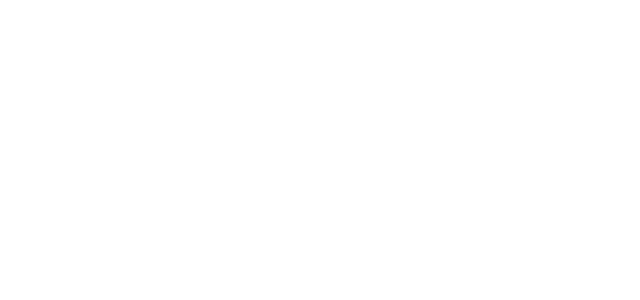
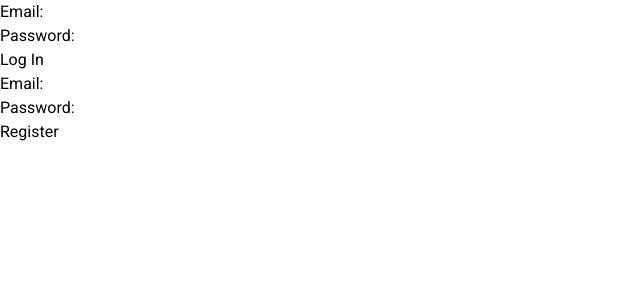
Before and after one commit to No-Country/C10-32-m-mern, a React (Vite) app in the folder client/: page / in a window 1280 px wide. Shown: the top 300 px of the page, without its empty margins (0-640 px from the left). Built offline with nearby package versions, Linux system fonts and the light colour scheme; a web font is replaced by a local one.

Commit message:
logIn register actualization

```diff
--- a/client/src/App.tsx
+++ b/client/src/App.tsx
@@ -1,14 +1,36 @@
-import {
-  BrowserRouter as Router,
-  Routes,
-  Route,
-  Link,
-} from "react-router-dom";
-import Login from "./components/LogIn";
+import React, { useState } from "react";
+import LogIn from "./components/LogIn";
 import Register from "./components/Register";
 
-function App() {
-  return <div></div>;
+interface User {
+  email: string;
+  password: string;
 }
 
+const App = () => {
+  const [user, setUser] = useState<User | null>(null);
+
+  const handleLogIn = (email: string, password: string) => {
+    // Aquí debería hacer una petición al servidor para autenticar al usuario
+    // y almacenar el token de autenticación en el estado de la aplicación.
+    setUser({ email, password });
+  };
+
+  const handleRegister = (
+    email: string,
+    password: string
+  ) => {
+    // Aquí debería hacer una petición al servidor para crear un nuevo usuario
+    // y almacenar el token de autenticación en el estado de la aplicación.
+    setUser({ email, password });
+  };
+
+  return (
+    <div>
+      <LogIn onLogIn={handleLogIn} />
+      <Register onRegister={handleRegister} />
+    </div>
+  );
+};
+
 export default App;
--- a/client/src/components/Register.tsx
+++ b/client/src/components/Register.tsx
@@ -1,7 +1,45 @@
-import React from "react";
+import React, { useState } from "react";
 
-const Register = () => {
-  return <div>Register</div>;
+interface RegisterProps {
+  onRegister: (email: string, password: string) => void;
+}
+
+const Register = ({ onRegister }: RegisterProps) => {
+  const [email, setEmail] = useState("");
+  const [password, setPassword] = useState("");
+
+  const handleSubmit = (
+    e: React.FormEvent<HTMLFormElement>
+  ) => {
+    e.preventDefault();
+    onRegister(email, password);
+  };
+
+  return (
+    <form onSubmit={handleSubmit}>
+      <div>
+        <label htmlFor="email">Email:</label>
+        <input
+          type="email"
+          id="email"
+          value={email}
+          onChange={(e) => setEmail(e.target.value)}
+          required
+        />
+      </div>
+      <div>
+        <label htmlFor="password">Password:</label>
+        <input
+          type="password"
+          id="password"
+          value={password}
+          onChange={(e) => setPassword(e.target.value)}
+          required
+        />
+      </div>
+      <button type="submit">Register</button>
+    </form>
+  );
 };
 
 export default Register;
```
